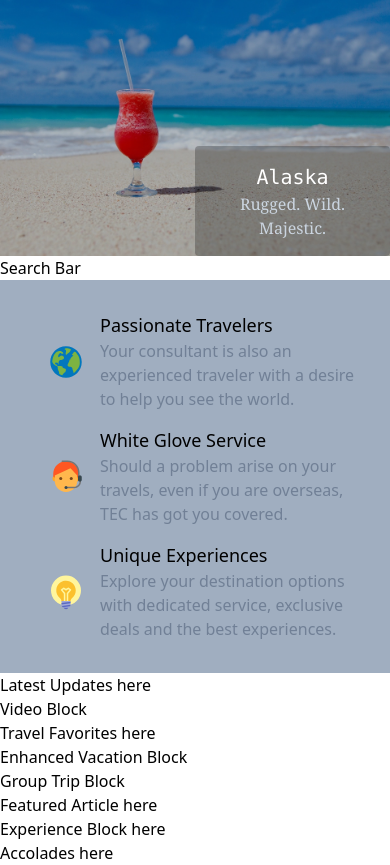
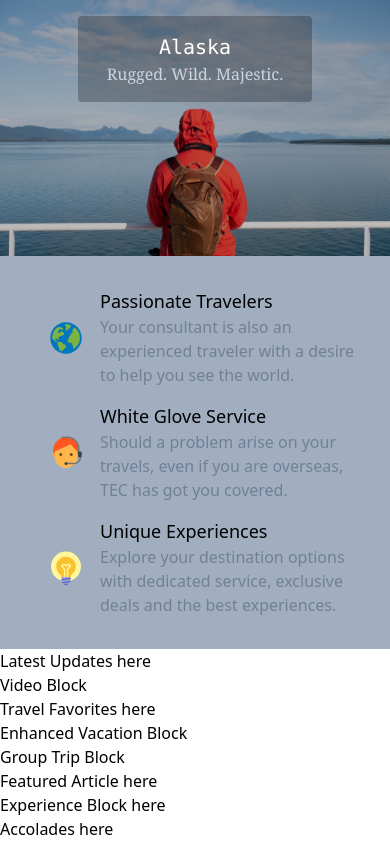
Before and after one commit to brianevans99/TravelExperienceCo, a React (Create React App) app in the folder client/: page / in a window 390 px wide. After the commit the page ends 844 px from the top, so only its background shows below. Built offline with nearby package versions, Linux system fonts and the light colour scheme.

Commit message:
added assets to top banner component, styled title and text

```diff
--- a/client/src/Components/TopBanner/TopBannerData.js
+++ b/client/src/Components/TopBanner/TopBannerData.js
@@ -4,29 +4,11 @@ import image3 from '../../Assets/Images/Carousel/relaxing.jpg'
 import image4 from '../../Assets/Images/Carousel/destinationWedding.jpg'
 
 export default [
-  //   {
-  //     id: 1,
-  //     image: {
-  //       imgSrc: image1,
-  //       imgPos: 'bg-bottom',
-  //     },
-  //     title: {
-  //       text: 'Alaska',
-  //       class: 'font-mono text-white text-xl md:text-4xl ',
-  //     },
-  //     tagline: {
-  //       text: 'Rugged. Wild. Majestic.',
-  //       class: 'font-serif text-gray-400',
-  //     },
-  //     outerDivClass: 'justify-center md:justify-end md:items-center',
-  //     innerDivClass:
-  //       'bg-opacity-25 bg-black text-center absolute w-3/5 md:w-1/3 md:h-auto rounded md:rounded-r-none p-4 md:py-8 mt-4',
-  //   },
   {
-    id: 2,
+    id: 1,
     image: {
-      imgSrc: image2,
-      imgPos: 'bg-left',
+      imgSrc: image1,
+      imgPos: 'bg-bottom',
     },
     title: {
       text: 'Alaska',
@@ -36,8 +18,62 @@ export default [
       text: 'Rugged. Wild. Majestic.',
       class: 'font-serif text-gray-400',
     },
+    outerDivClass: 'justify-center md:justify-end md:items-center',
+    innerDivClass:
+      'bg-opacity-25 bg-black text-center absolute w-3/5 md:w-1/3 md:h-auto rounded md:rounded-r-none p-4 md:py-8 mt-4',
+  },
+  {
+    id: 2,
+    image: {
+      imgSrc: image2,
+      imgPos: 'bg-left',
+    },
+    title: {
+      text: 'Zen.',
+      class: 'font-mono text-white text-xl md:text-4xl ',
+    },
+    tagline: {
+      text: "We'll help you find your spot.",
+      class: 'font-serif text-gray-400',
+    },
     outerDivClass: 'justify-end items-end md:items-center',
     innerDivClass:
-      'bg-opacity-25 bg-black text-center absolute w-1/2 md:w-1/3 md:h-auto rounded md:rounded-r-none p-4 md:py-8 mt-4',
+      'bg-opacity-25 bg-black text-center absolute w-1/2 md:w-1/3 md:h-auto rounded md:rounded-r-none p-4 md:py-8',
+  },
+  {
+    id: 3,
+    image: {
+      imgSrc: image3,
+      imgPos: 'bg-left',
+    },
+    title: {
+      text: 'Zen.',
+      class: 'font-mono text-white text-xl md:text-4xl ',
+    },
+    tagline: {
+      text: "We'll help you find your spot.",
+      class: 'font-serif text-gray-400',
+    },
+    outerDivClass: 'justify-end items-end md:items-center',
+    innerDivClass:
+      'bg-opacity-25 bg-black text-center absolute w-1/2 md:w-1/3 md:h-auto rounded md:rounded-r-none p-4 md:py-8',
+  },
+  {
+    id: 4,
+    image: {
+      imgSrc: image4,
+      imgPos: 'bg-bottom',
+    },
+    title: {
+      text: 'I do.',
+      class: 'font-mono text-white text-xl md:text-4xl ',
+    },
+    tagline: {
+      text: 'Memorable destination weddings are just a click away.',
+      class: 'font-serif text-gray-400',
+    },
+    outerDivClass: 'justify-center md:justify-start md:items-end',
+    innerDivClass:
+      'bg-opacity-25 bg-black text-center absolute w-3/5 md:w-3/5 md:h-auto rounded md:rounded-r-none p-4 md:py-8 md:ml-8 mt-4 md:mt-0',
   },
 ]
--- a/client/src/Components/TopBanner/TopBannerSection.js
+++ b/client/src/Components/TopBanner/TopBannerSection.js
@@ -2,7 +2,7 @@ import React from 'react'
 import TopBannerData from './TopBannerData'
 
 export default function TopBannerSection() {
-  const data = TopBannerData[Math.floor(Math.random() * 1)]
+  const data = TopBannerData[Math.floor(Math.random() * 4)]
 
   return (
     <div
--- a/client/src/Pages/HomePage/HomePage.js
+++ b/client/src/Pages/HomePage/HomePage.js
@@ -16,7 +16,6 @@ export default class Home extends Component {
     return (
       <Fragment>
         <TopBannerSection />
-        <SearchBar />
         <FeelgoodSection />
         <Updates />
         <VideoBlock />
```
